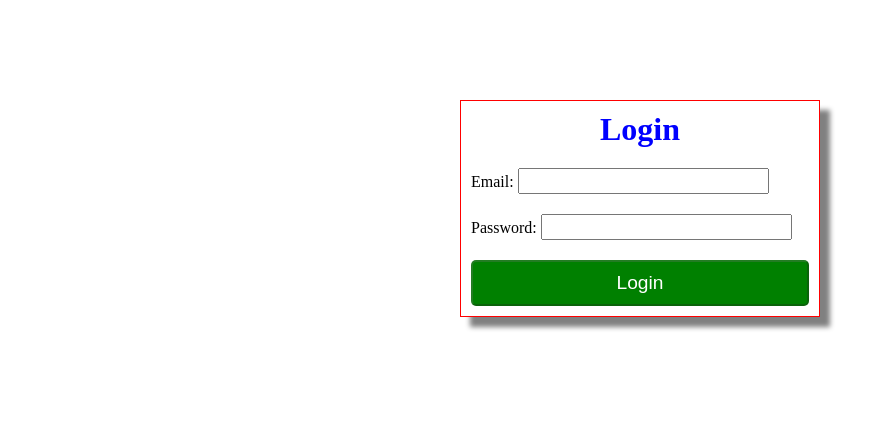
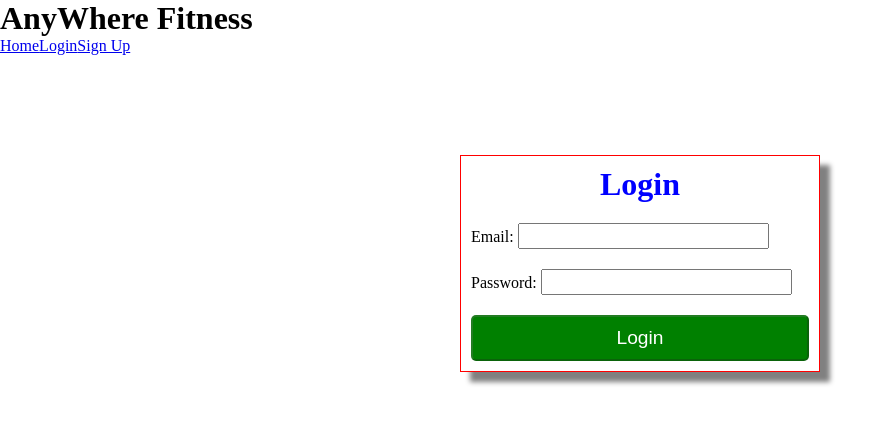
Before and after one commit to Build-Week-Anywhere-Fitness-04/front-end, a React (Create React App) app in the folder client/: page /login in a window 1280 px wide. Shown: the top 424 px of the page, without its empty margins (0-896 px from the left). Built offline with nearby package versions, Linux system fonts and the light colour scheme; no server answers.

Commit message:
created navbar component and added links to login and signup page. added a script tag to index.html for the captcha in the signup component

```diff
--- a/client/public/index.html
+++ b/client/public/index.html
@@ -39,5 +39,7 @@
       To begin the development, run `npm start` or `yarn start`.
       To create a production bundle, use `npm run build` or `yarn build`.
     -->
+
+    <script src="https://www.google.com/recaptcha/api.js?render=_reCAPTCHA_site_key"></script>
   </body>
 </html>
--- a/client/src/components/MainApp.js
+++ b/client/src/components/MainApp.js
@@ -2,10 +2,12 @@
 import { Route } from "react-router-dom";
 import SignUp from "./SignUp";
 import Login from "./Login";
+import Navbar from './Navbar'
 
 const MainApp = () => {
   return (
     <div>
+      <Navbar />
 
       <Route exact path="/signup">
         <SignUp />
--- /dev/null
+++ b/client/src/components/Navbar.js
@@ -0,0 +1,22 @@
+import React from 'react'
+import { Link } from "react-router-dom";
+
+function Navbar() {
+  return (
+    <div>
+      <header>
+
+        <h1>AnyWhere Fitness</h1>
+        <div>
+          <Link to='/'>Home</Link>
+          <Link to='/login'>Login</Link>
+          <Link to='/signup'>Sign Up</Link>
+        </div>
+
+      </header>
+
+    </div>
+  )
+}
+
+export default Navbar
```
